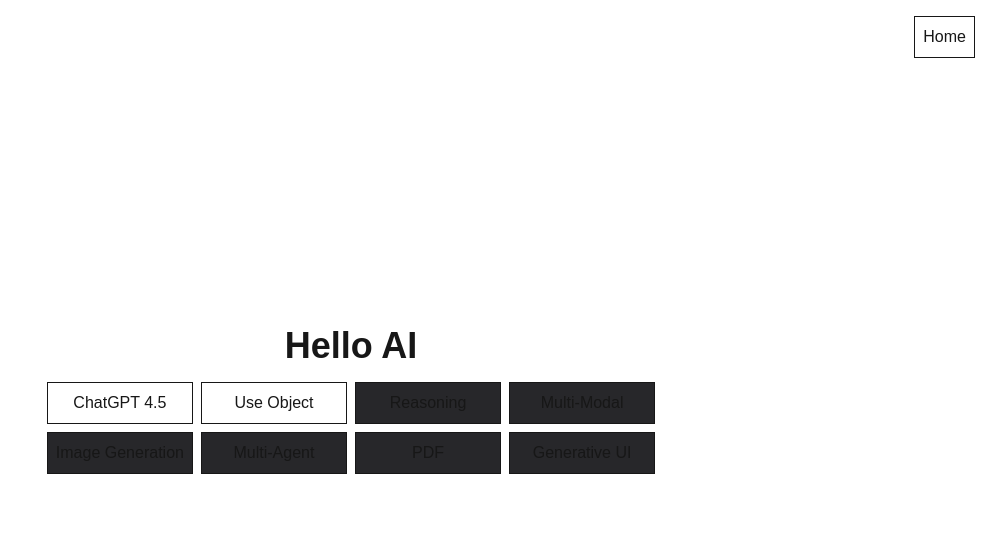
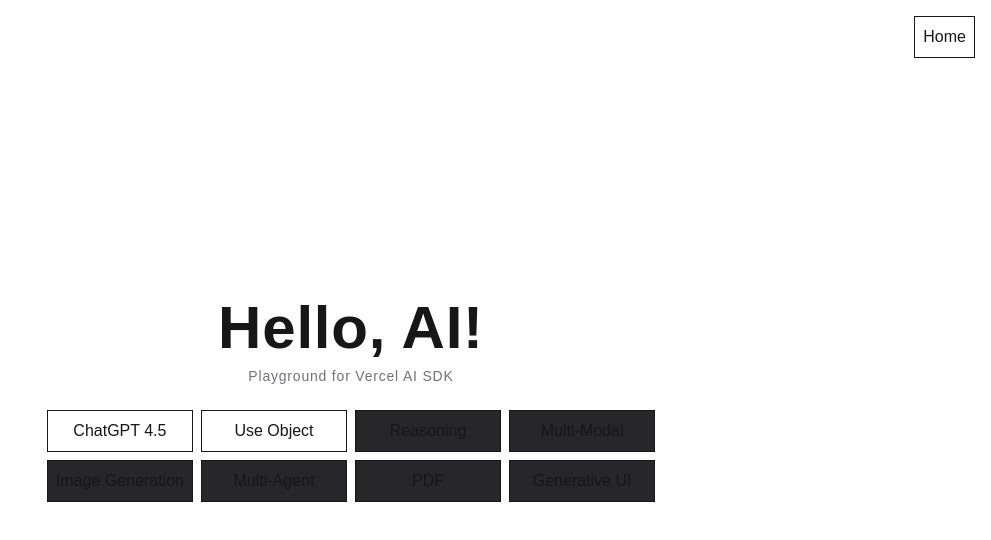
Before and after one commit to itkla/Buddy, a Next.js app: page / in a window 1280 px wide. Shown: the top 540 px of the page, without its empty margins (289-1280 px from the left). Built offline with nearby package versions, Linux system fonts and the light colour scheme.

Commit message:
style: adjust top page title style

```diff
--- a/src/app/page.tsx
+++ b/src/app/page.tsx
@@ -50,7 +50,10 @@
 export default function Home() {
   return (
     <div className="flex flex-col items-center justify-center h-screen w-screen">
-      <h1 className="text-4xl font-bold mb-4">Hello AI</h1>
+      <div className="flex flex-col items-center justify-center gap-2 mb-6 tracking-wider">
+        <h1 className="text-4xl md:text-6xl font-bold">Hello, AI!</h1>
+        <h2 className="text-sm md:text-md font-normal text-zinc-500">Playground for Vercel AI SDK</h2>
+      </div>
       <div className="grid grid-cols-2 md:grid-cols-4 items-center justify-center gap-2">
         {featureList.map((feature) => (
           <Link href={feature.href} key={feature.name} title={feature.status} className={`border p-2 text-center hover:bg-zinc-700 ${feature.status === "done" ? "" : "bg-zinc-800"}`}>
```
